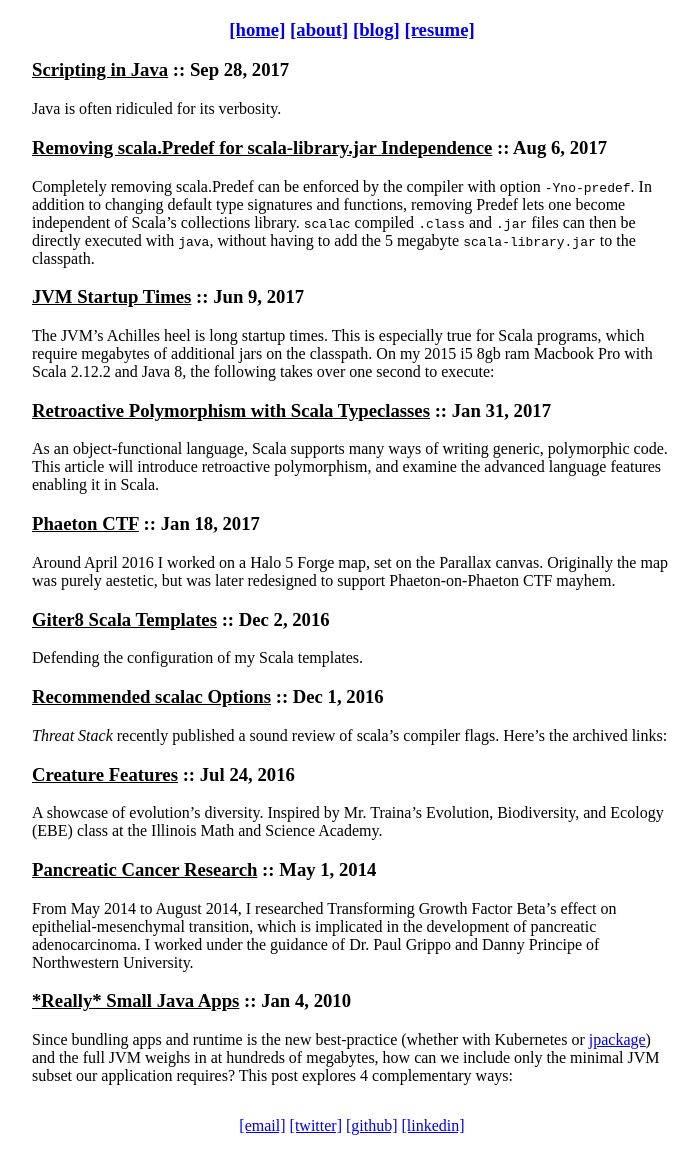
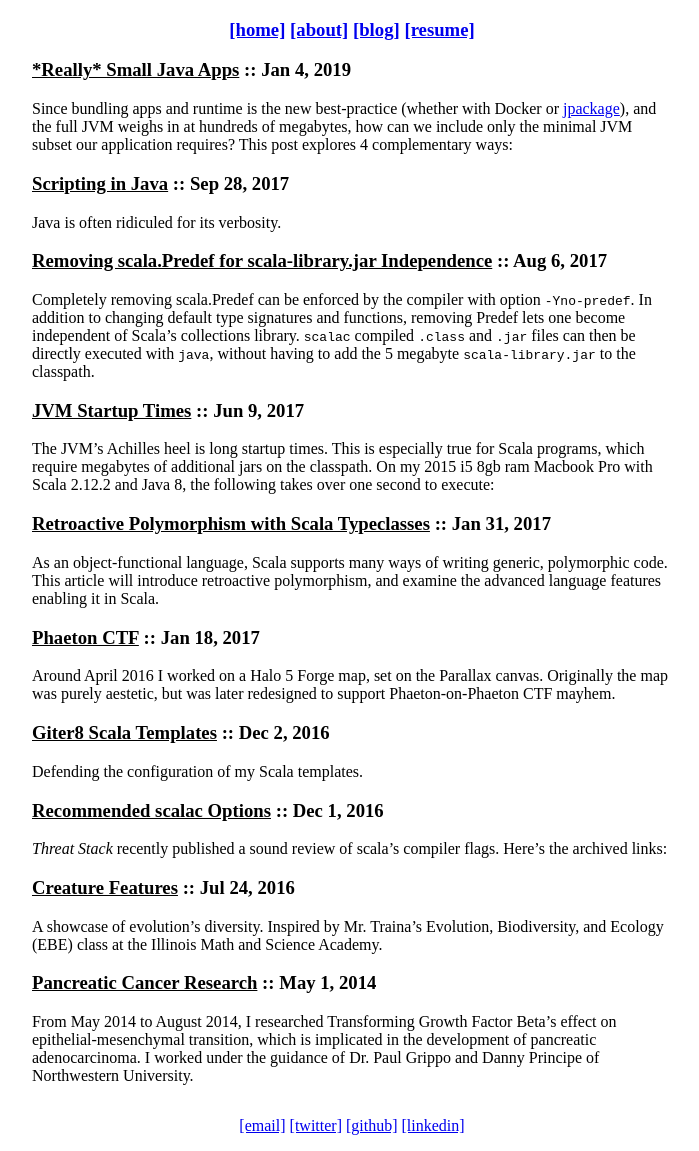
Before and after one commit to AugustNagro/augustnagro.github.io, a Jekyll site: the page built from blog.html, in a window 1280 px wide. Shown: the whole page, without its empty margins (288-987 px from the left). Built offline with Jekyll 4.4.1, drawn with Linux system fonts in a browser that asks for light colours.

Commit message:
fix typo

````diff
--- a/_posts/2019-1-4-small-java.md
+++ b/_posts/2019-1-4-small-java.md
@@ -1,16 +1,16 @@
 ---
 layout: post
 title: "*Really* Small Java Apps"
-date: 2010-1-4
+date: 2019-1-4
 ---
-Since bundling apps and runtime is the new best-practice (whether with Kubernetes or [jpackage](http://jdk.java.net/jpackage/)) and the full JVM weighs in at hundreds of megabytes, how can we include only the minimal JVM subset our application requires? This post explores 4 complementary ways:
+Since bundling apps and runtime is the new best-practice (whether with Docker or [jpackage](http://jdk.java.net/jpackage/)), and the full JVM weighs in at hundreds of megabytes, how can we include only the minimal JVM subset our application requires? This post explores 4 complementary ways:
 
-1. [Build a minimal JDK image](##building-the-jdk)
-2. [Use jlink to create an application image](##jlink)
-3. [Choose a minimal docker image](##docker)
-4. [Use the jlink image with jpackage](##jpackage)
+1. [Build a minimal JDK image](#building-the-jdk)
+2. [Use jlink to create an application image](#jlink)
+3. [Choose a minimal docker image](#docker)
+4. [Use the jlink image with jpackage](#jpackage)
 
-## Building the JDK
+### Building the JDK
 OpenJDK has many features, including 7 Garbage Collectors (Epsilon, Serial, Parallel, CMS, G1, Shennandoah, ZGC!!) and experimental compilers like Graal. [Building the OpenJDK](https://hg.openjdk.java.net/jdk/jdk/raw-file/2bd3e05d4c6f/doc/building.html) is suprisingly easy (took 12 minutes for a fresh build on my 2015 macbook), so lets strip out what we don't need!
 
 We care about two [`configure`](https://hg.openjdk.java.net/jdk/jdk/raw-file/2bd3e05d4c6f/doc/building.html#common-configure-arguments) options: `--with-jvm-variants=<variant>[,<variant>...]` and `--with-jvm-features=<feature>[,<feature>...]`. By default `configure` uses the `server` variant, which includes features:
@@ -47,7 +47,7 @@ bash configure --with-jvm-variants=minimal \
 
 Configure should spit out something like
 
-```
+{% highlight bash %}
 ====================================================
 The existing configuration has been successfully updated in
 /Users/august/Documents/prog/openjdk/jdk/build/macosx-x86_64-minimal-release
@@ -70,7 +70,7 @@ Tools summary:
 Build performance summary:
 * Cores to use:   4
 * Memory limit:   8192 MB
-```
+{% endhighlight %}
 
 Then make:
 {% highlight bash %}
````
